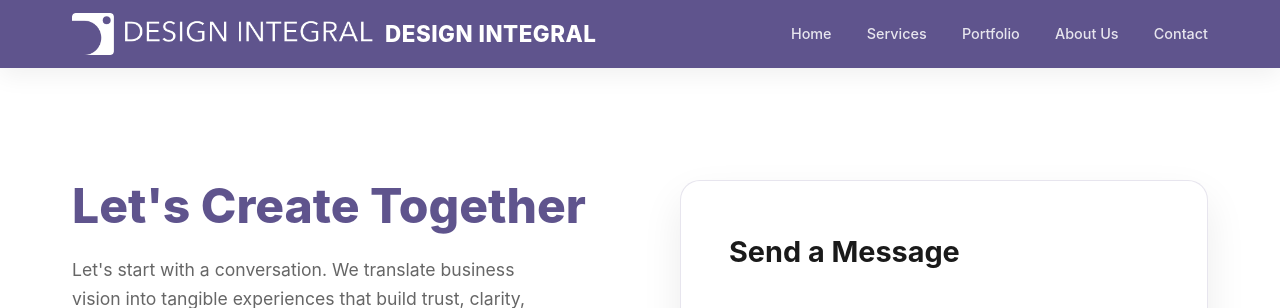
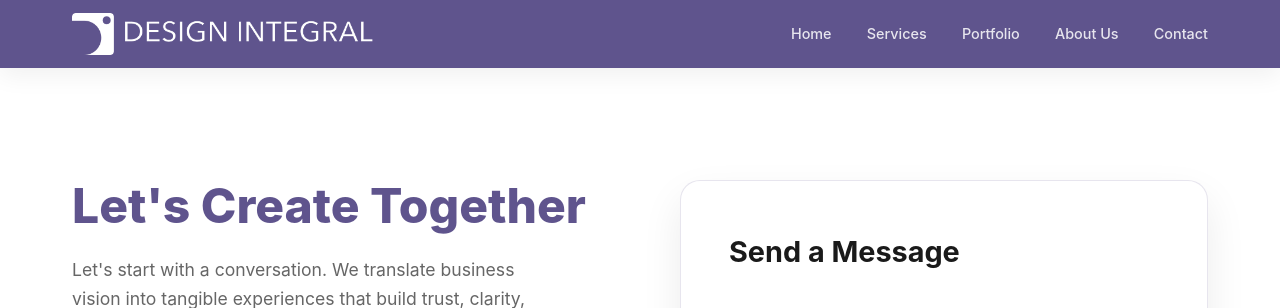
Before and after one commit to MushuRam01/Design_Integral_Website, a Flask app: page /contact in a window 1280 px wide. Shown: the top 308 px of the page. Run offline with Flask 3, Linux system fonts and the light colour scheme.

Commit message:
corrected header content

```diff
--- a/templates/base.html
+++ b/templates/base.html
@@ -19,7 +19,7 @@
             <nav>
                 <a href="/" class="brand">
                     <img src="{{ url_for('static', filename='img/logo.png') }}" alt="Logo" class="logo-img">
-                    <span class="brand-name">Design Integral</span>
+                    <span class="brand-name"></span>
                 </a>
                 <button class="nav-toggle" type="button" aria-label="Toggle navigation" aria-expanded="false" aria-controls="primary-navigation">
                     <span class="nav-toggle-bar"></span>
```
